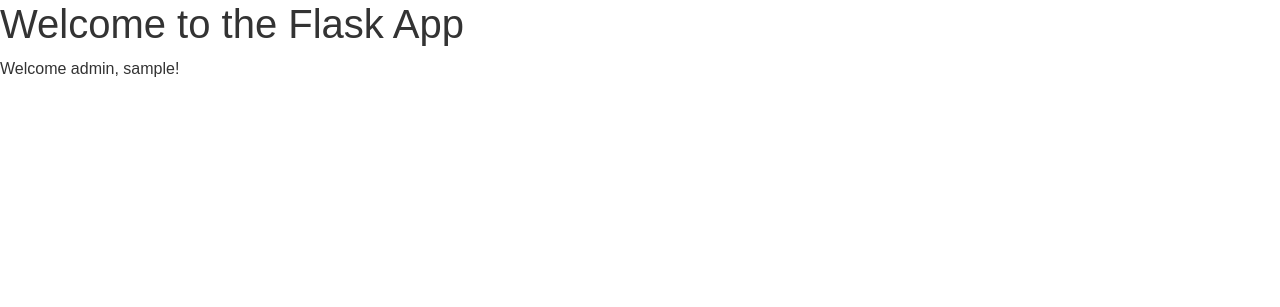
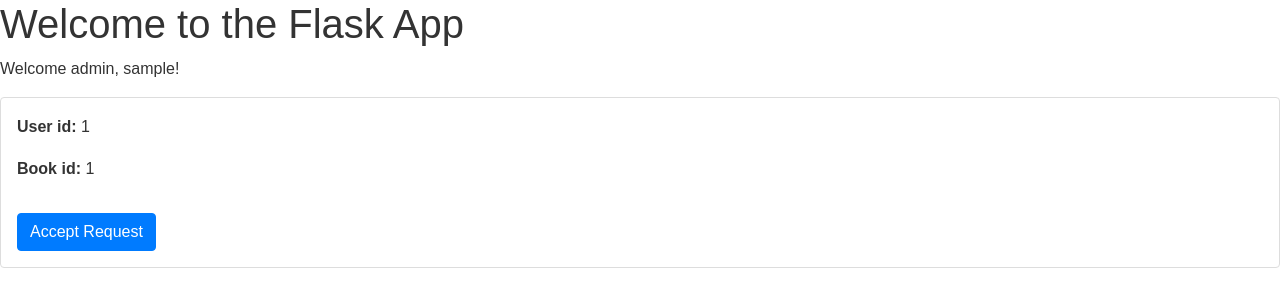
Before and after one commit to nij96969/Library-Management-System, a Flask app: page /librarian/dashboard in a window 1280 px wide. Shown: the part 46-353 px from the top of the page. Run offline with Flask 3, Linux system fonts and the light colour scheme; a user stored in the database is signed in; tables that the repository leaves empty hold one stand-in row (values such as "Sample post"); parts of the project's set-up code (start-up, migrations or seed data) failed here and were passed over; some libraries are stand-ins or nearby versions.

Commit message:
Request are showing up Modified librarian dashboard modified routes.py of is_admin ==> is_admin()

```diff
--- a/app/__init__.py
+++ b/app/__init__.py
@@ -30,6 +30,7 @@
     app.register_blueprint(main)
     app.register_blueprint(admin)
     app.register_blueprint(librarian)
+
     from app.models import User
 
     @login_manager.user_loader
@@ -45,7 +46,7 @@
     app.config['GOOGLE_PROVIDER_CFG'] = google_provider_cfg
 
     # Set up Redis connection and queue
-    redis_conn = redis.Redis()
-    app.queue = Queue('requests', connection=redis_conn)
+    # redis_conn = redis.Redis()
+    # app.queue = Queue('requests', connection=redis_conn)
 
     return app
--- a/app/librarian/routes.py
+++ b/app/librarian/routes.py
@@ -1,6 +1,7 @@
 from flask import Blueprint, render_template , redirect , url_for , flash
 from flask_login import login_required , current_user
 from functools import wraps
+from app.models import RequestBook , User , Transaction
 
 librarian = Blueprint('librarian' , __name__)
 
@@ -14,11 +15,18 @@
         return f(*args, **kwargs)
     return decorated_function
 
+def find_request_book():
+    requested_book = RequestBook.query.all()
+    return requested_book
+
 @librarian.route('/librarian/dashboard')
 @login_required
 @librarian_required
 def dashboard():
-    return render_template('librarian/dashboard.html')
+
+    requested_book = find_request_book()
+
+    return render_template('librarian/dashboard.html' , results = requested_book)
 
 @librarian.route('/librarian/accept_request')
 @login_required
--- a/app/templates/librarian/dashboard.html
+++ b/app/templates/librarian/dashboard.html
@@ -7,4 +7,26 @@
     {% else %}
         <p>Please log in or sign up.</p>
     {% endif %}
+
+    {% if results %}
+            {% for request in results %}
+              <div class="book-card">
+                <div class="d-flex mb-3">
+                  <div class="book-details" style="flex: 0 0 150px">
+                      <p><strong>User id:</strong> {{ request.user_id }}</p>
+                      <p><strong>Book id:</strong> {{ request.book_id }}</p>
+                  </div>
+                </div>
+
+                <form action="{{ url_for('main.request_book') }}" method="POST">
+                  <input type="hidden" name="book_id" value="{{ request.book_id }}">
+                  <input type="hidden" name="user_id" value="{{ request.user_id }}">
+                  <button type="submit" class="btn btn-primary">Accept Request</button>
+                </form>
+
+              </div>
+            {% endfor %}
+        {% else %}
+            <p>No results found.</p>
+      {% endif %}
 {% endblock %}
```
Also changed, not shown: app/auth/routes.py (+5 -2 lines).
